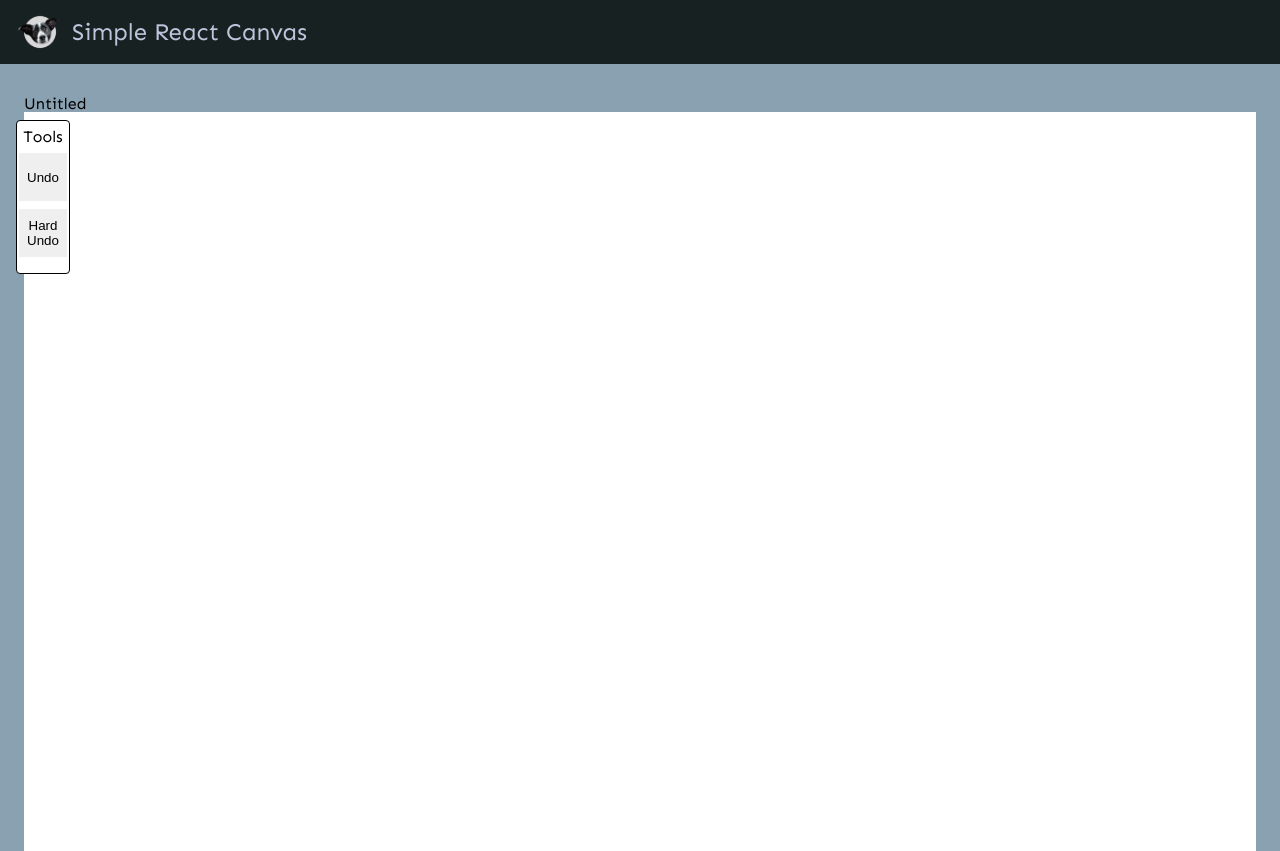
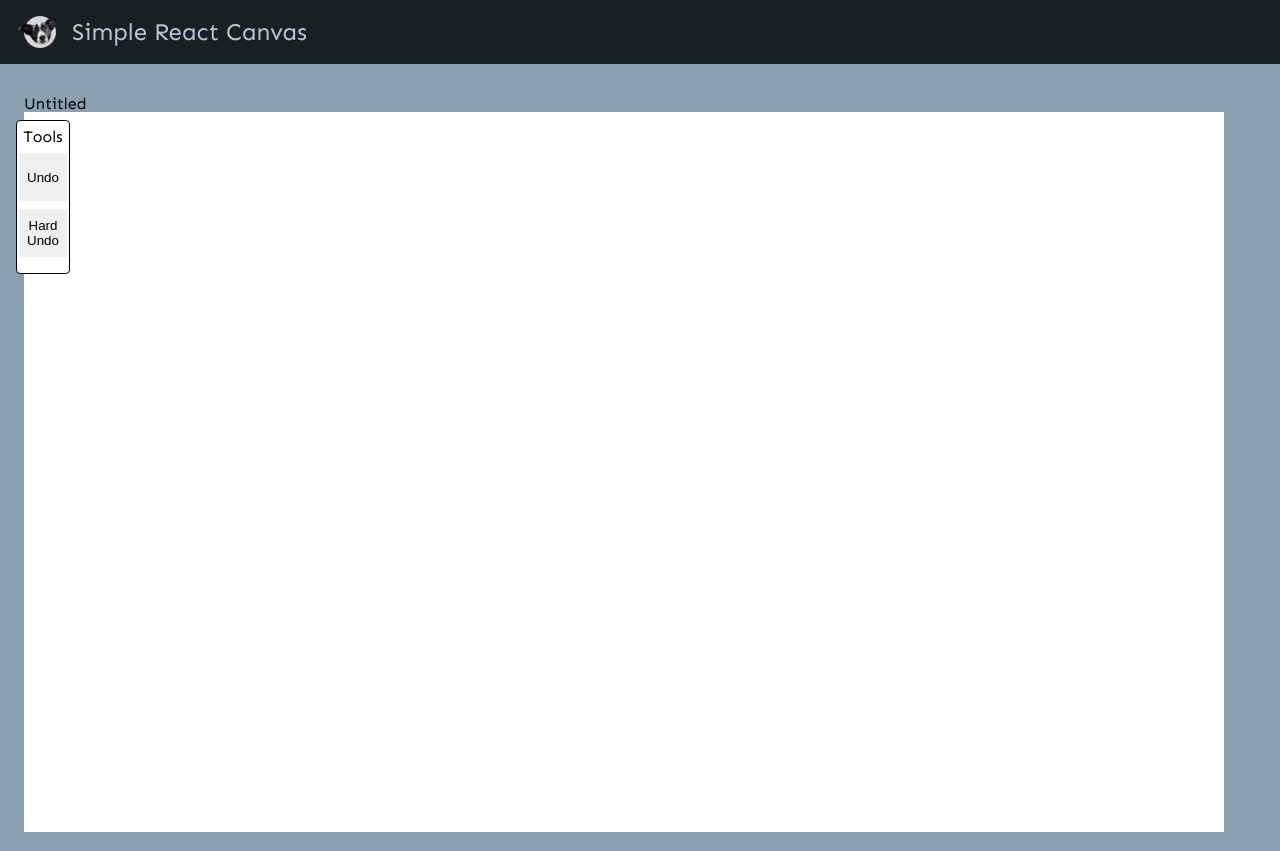
Before and after one commit to kwak123/react-deno-canvas, a React (Vite) app in the folder client/: page /room/1 in a window 1280 px wide. Built offline with nearby package versions, Linux system fonts and the light colour scheme; no server answers.

Commit message:
fix scroll bug

```diff
--- a/client/src/components/room/Room.tsx
+++ b/client/src/components/room/Room.tsx
@@ -15,11 +15,7 @@ interface RoomQueryParams {
   roomId: string
 }
 
-const Container = styled.div`
-  display: flex;
-  flex-direction: column;
-  justify-content: center;
-`
+const Container = styled.div``
 
 const RoomTitle = styled.h2``
 
--- a/client/src/store/index.ts
+++ b/client/src/store/index.ts
@@ -35,9 +35,9 @@ const rootReducer = combineReducers({
 const store = createStore(
   rootReducer,
   compose(
-    applyMiddleware(thunk.withExtraArgument(service)),
-    (window as any).__REDUX_DEVTOOLS_EXTENSION__ &&
-      (window as any).__REDUX_DEVTOOLS_EXTENSION__()
+    applyMiddleware(thunk.withExtraArgument(service))
+    // (window as any).__REDUX_DEVTOOLS_EXTENSION__ &&
+    //   (window as any).__REDUX_DEVTOOLS_EXTENSION__()
   )
 )
 
```
